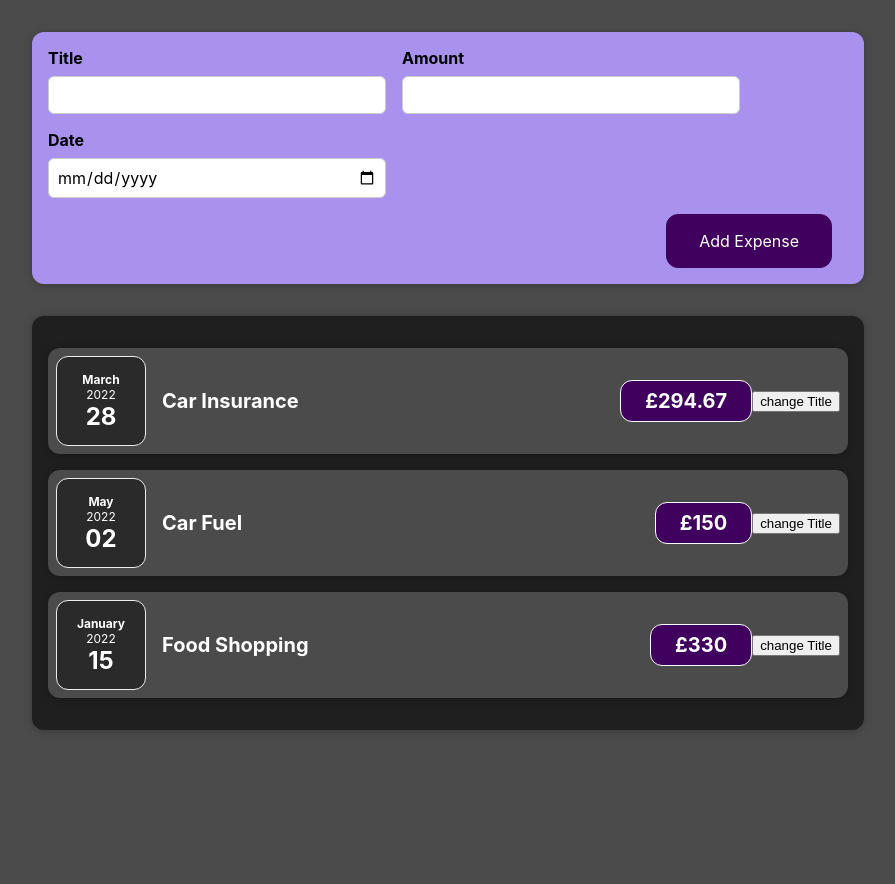
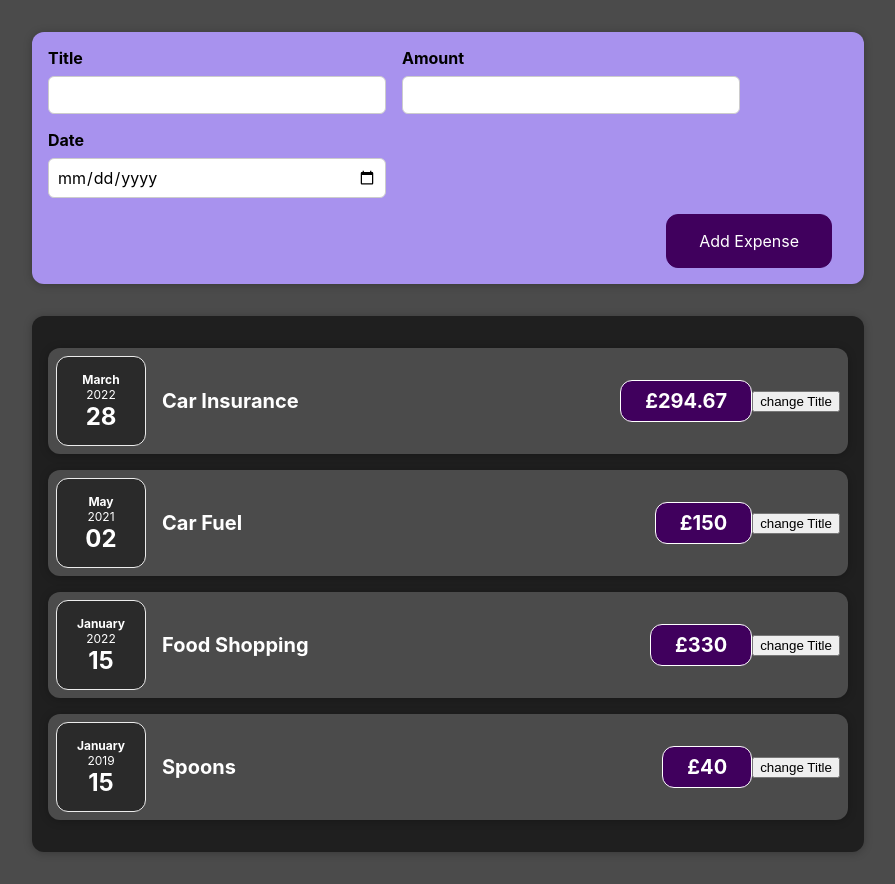
Before and after one commit to JAYMAC1/react-complete-inc-redux, a React (Create React App) app in the folder react-complete-guide/: page / in a window 1280 px wide. Shown: the whole page, without its empty margins (192-1087 px from the left). Before the commit the page ends 800 px from the top, so only its background shows below. Built offline with nearby package versions, Linux system fonts and the light colour scheme.

Commit message:
created expenseFilter Function

```diff
--- a/react-complete-guide/src/App.js
+++ b/react-complete-guide/src/App.js
@@ -14,7 +14,7 @@ const App = () => {
       id: 2,
       title: 'Car Fuel',
       amount: 150,
-      date: new Date(2022, 4, 2),
+      date: new Date(2021, 4, 2),
     },
     {
       id: 3,
@@ -22,16 +22,30 @@ const App = () => {
       amount: 330,
       date: new Date(2022, 0, 15),
     },
+    {
+      id: 4,
+      title: 'Spoons',
+      amount: 40,
+      date: new Date(2019, 0, 15),
+    },
   ])
 
   const addExpenseHandler = (expense) => {
     setExpenses((prevState) => [...prevState, expense])
   }
 
+  const filterExpenses = (year) => {
+    const filteredExpenses = expenses.filter((expense) => {
+      return expense.date.getFullYear() == year
+    })
+
+    setExpenses(filteredExpenses)
+  }
+
   return (
     <div>
       <NewExpense addExpenseHandler={addExpenseHandler} />
-      <Expenses expenses={expenses} />
+      <Expenses expenses={expenses} filterExpenses={filterExpenses} />
     </div>
   )
 }
```
